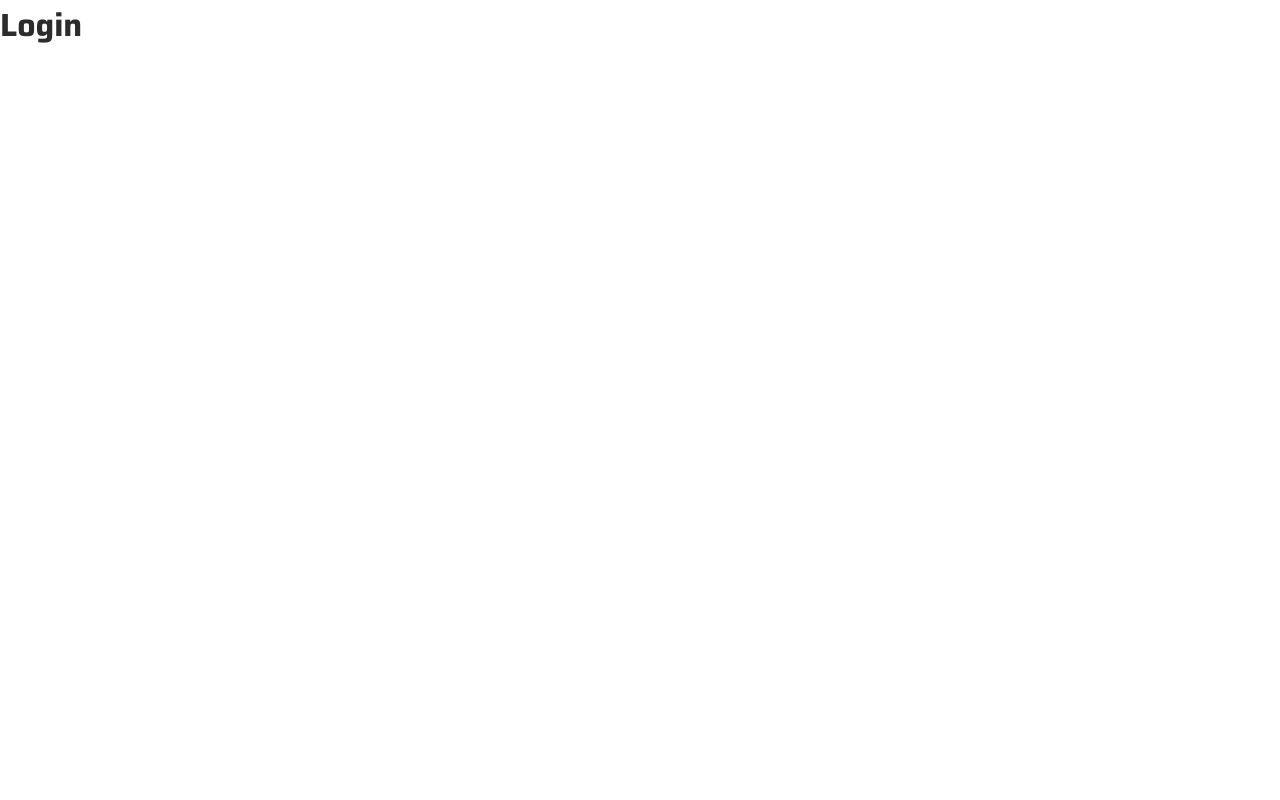
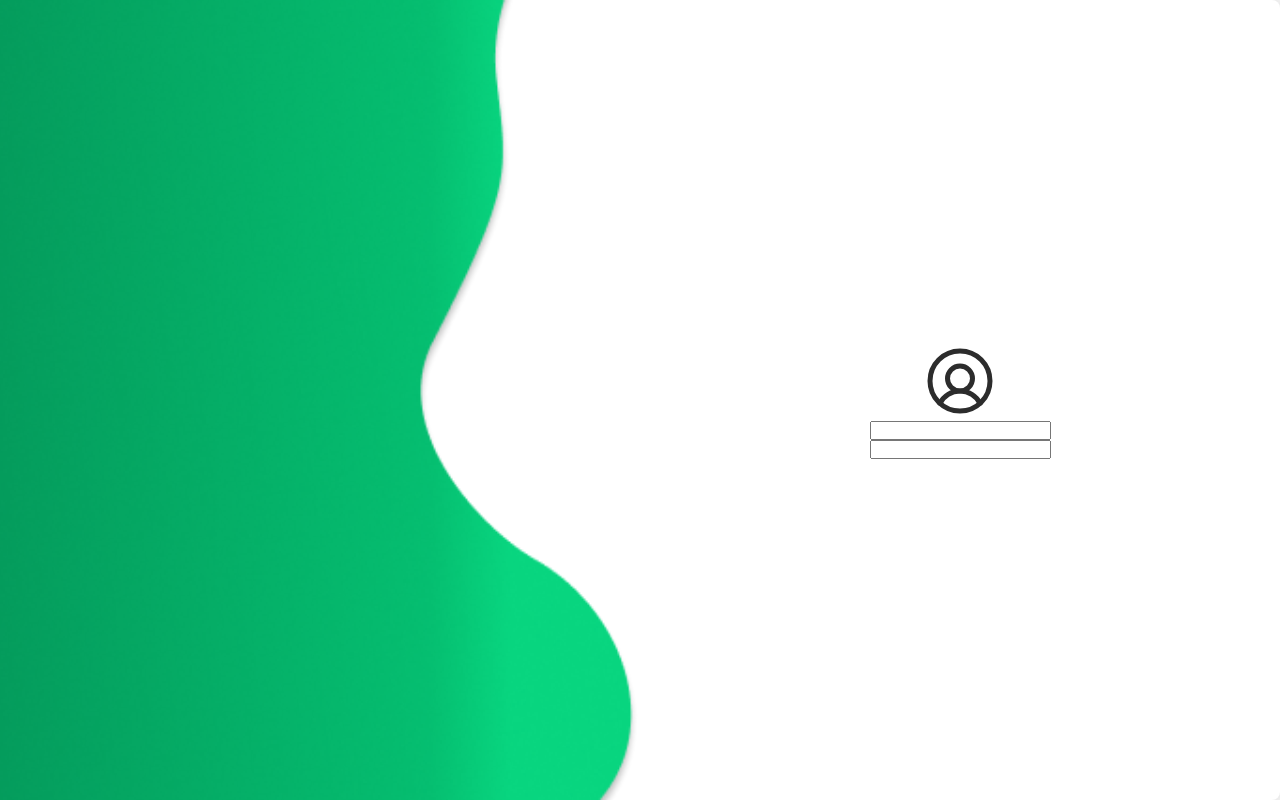
Before and after one commit to auggustus6/medicator-dashboard-nextjs, a Next.js app: page / in a window 1280 px wide. Built offline with nearby package versions, Linux system fonts and the light colour scheme.

Commit message:
feat: initial page login

```diff
--- a/package.json
+++ b/package.json
@@ -16,6 +16,7 @@
     "dotenv": "^10.0.0",
     "formik": "^2.2.9",
     "next": "11.1.2",
+    "phosphor-react": "^1.4.1",
     "react": "17.0.2",
     "react-chartjs-2": "^4.3.1",
     "react-dom": "17.0.2",
--- a/src/templates/LoginTemplate/index.tsx
+++ b/src/templates/LoginTemplate/index.tsx
@@ -1,8 +1,16 @@
+import * as Styles from "./styles";
+import { UserCircle } from "phosphor-react";
+
 const Login = () => {
   return (
-    <div>
-      <h1>Login</h1>
-    </div>
+    <Styles.Intro>
+      <img src="/img/bg.png" alt="" />
+      <Styles.Fomulary>
+        <UserCircle size={80} />
+        <input type="text" />
+        <input type="password" />
+      </Styles.Fomulary>
+    </Styles.Intro>
   );
 };
 
--- /dev/null
+++ b/src/templates/LoginTemplate/styles.ts
@@ -0,0 +1,24 @@
+import styled from "styled-components";
+
+export const Intro = styled.div`
+  border-radius: 8px;
+  box-shadow: 0px 0px 30px rgba(0, 0, 0, 0.25);
+  display: flex;
+  justify-content: center;
+  width: 100vw;
+  height: 100vh;
+
+  img {
+    max-width: 50%;
+    width: 100%;
+  }
+`;
+
+export const Fomulary = styled.div`
+  flex-direction: column;
+  max-width: 50%;
+  width: 100%;
+  display: flex;
+  justify-content: center;
+  align-items: center;
+`;
```
Also changed, not shown: public/img/bg.png (added), 1 other file (tests, documents, lock files or other folders).
